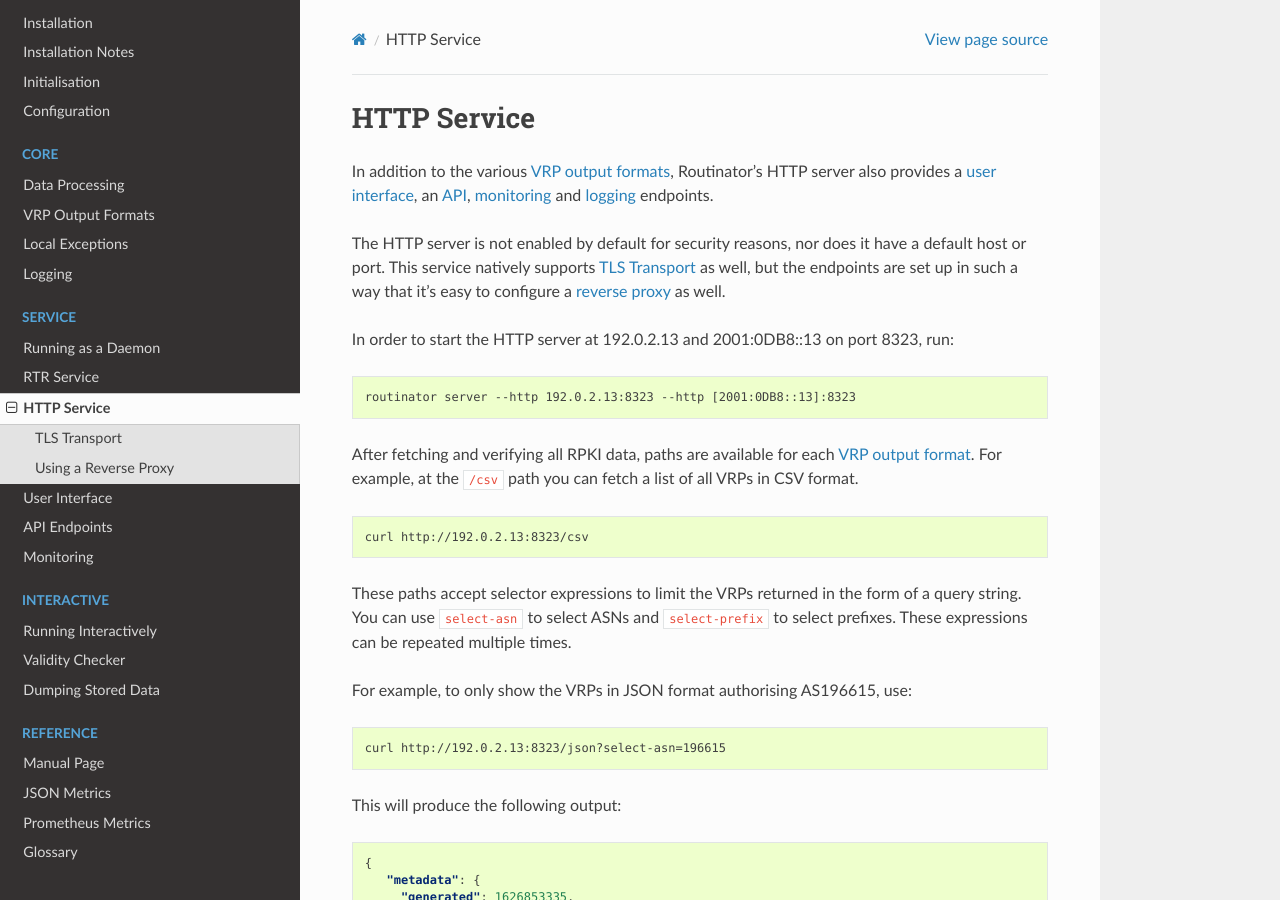
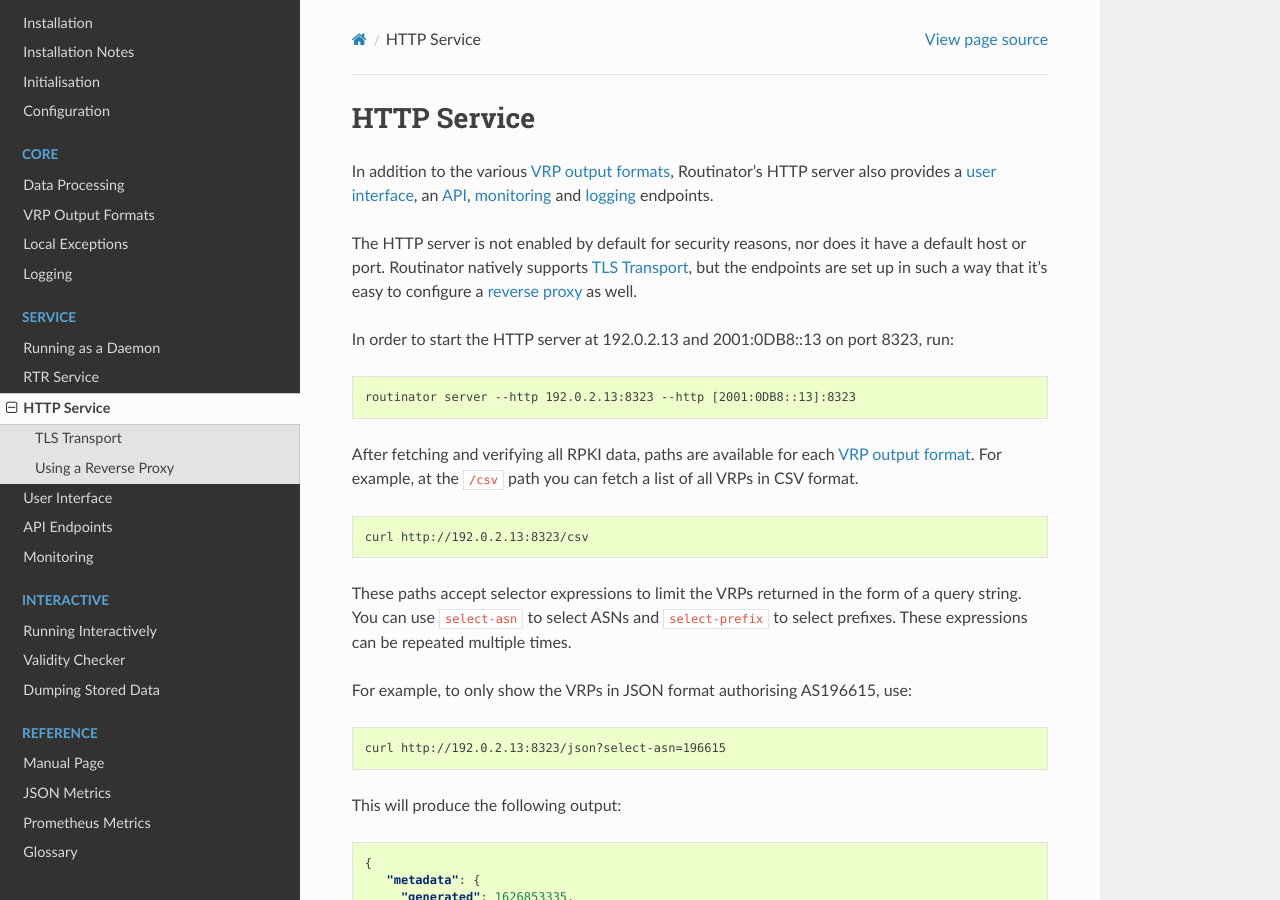
Before and after one commit to NLnetLabs/routinator, a Sphinx documentation site: the page built from doc/manual/source/http-service.rst, in a window 1280 px wide and 900 px high. Built offline with Sphinx 7.4.7 and the Read the Docs theme 2.0.0, drawn with Linux system fonts in a browser that asks for light colours.

Commit message:
Phrasing, spelling

```diff
--- a/doc/manual/source/http-service.rst
+++ b/doc/manual/source/http-service.rst
@@ -7,10 +7,9 @@
 :doc:`monitoring<monitoring>` and :doc:`logging<logging>` endpoints.
 
 The HTTP server is not enabled by default for security reasons, nor does it
-have a default host or port. This service natively supports `TLS Transport`_
-as well, but the endpoints are set up in such a way that it's easy to
-configure a :ref:`reverse proxy <http-service:using a reverse proxy>` as
-well.
+have a default host or port. Routinator natively supports `TLS Transport`_,
+but the endpoints are set up in such a way that it's easy to configure a
+:ref:`reverse proxy <http-service:using a reverse proxy>` as well.
 
 In order to start the HTTP server at 192.0.2.13 and 2001:0DB8::13 on port
 8323, run:
--- a/doc/manual/source/user-interface.rst
+++ b/doc/manual/source/user-interface.rst
@@ -12,6 +12,9 @@
 :option:`--detach` option. After the first validation run has completed, the
 user interface from the example above will be available at
 http://192.0.2.13:8323/.
+
+For more information, such as configuring TLS or using a reverse proxy,
+please refer to the :doc:`http-service` section.
 
 Prefix Check
 ------------
```
